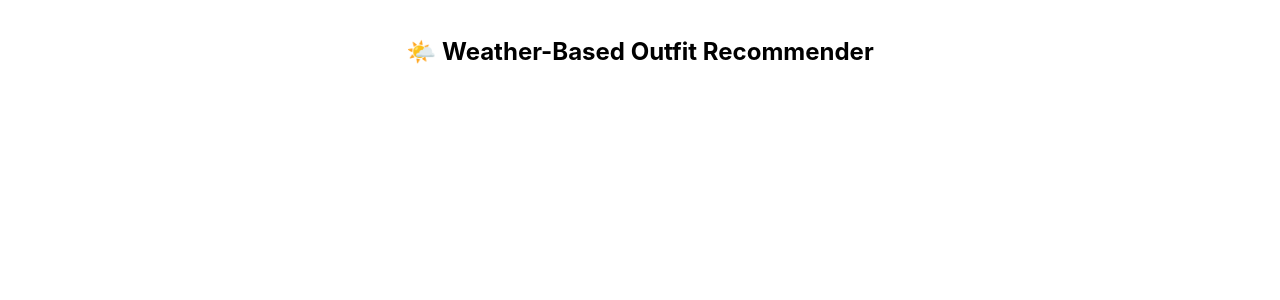
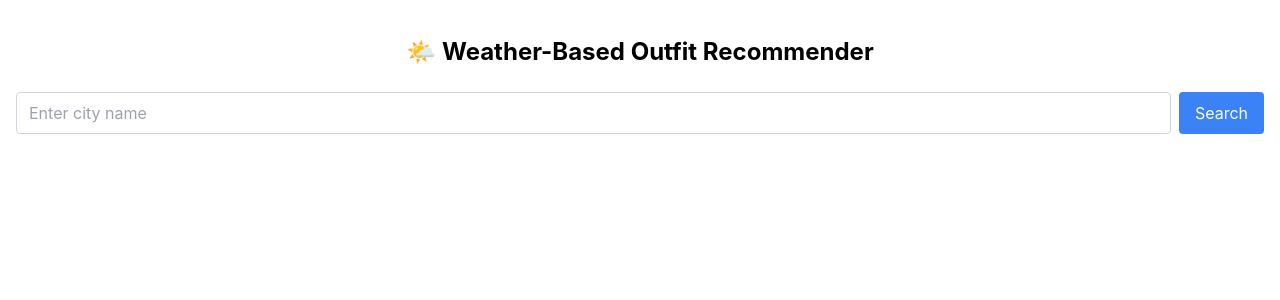
Before and after one commit to Thilak8654/weather-based-outfit-recommender, a React (Create React App) app: page / in a window 1280 px wide. Shown: the top 300 px of the page. Built offline with nearby package versions, Linux system fonts and the light colour scheme.

Commit message:
city search component without debounce

```diff
--- a/src/App.js
+++ b/src/App.js
@@ -1,4 +1,4 @@
-import logo from './logo.svg';
+import CitySearch from "./components/CitySearch";
 import './App.css';
 
 function App() {
@@ -7,6 +7,7 @@ function App() {
        <h1 className="text-2xl font-bold text-center mb-6">
         🌤️ Weather-Based Outfit Recommender
       </h1>
+      <CitySearch />
     </div>
   );
 }
--- /dev/null
+++ b/src/components/CitySearch.js
@@ -0,0 +1,50 @@
+import React, { useState, useContext } from "react";
+import { WeatherContext } from "../context/WeatherContext";
+
+const API_KEY = "135b1994551a3d091e2f64e6cd4b706c";
+
+function CitySearch() {
+  const [city, setCity] = useState("");
+  const { dispatch } = useContext(WeatherContext);
+
+  const fetchWeather = async (cityName) => {
+    try {
+      const res = await fetch(
+        `https://api.openweathermap.org/data/2.5/weather?q=${cityName}&appid=${API_KEY}&units=metric`
+      );
+      if (!res.ok) throw new Error("City not found");
+      const data = await res.json();
+      dispatch({ type: "SET_WEATHER", payload: data });
+    } catch (err) {
+      dispatch({ type: "SET_ERROR", payload: err.message });
+    }
+  };
+
+  const handleSearch = () => {
+    if (city.trim()) {
+      fetchWeather(city.trim());
+      setCity("");
+    }
+  };
+
+  return (
+    <div className="flex gap-2 mb-4">
+      <input
+        type="text"
+        className="flex-1 px-3 py-2 rounded border border-gray-300 focus:outline-none focus:ring-2 focus:ring-blue-400"
+        placeholder="Enter city name"
+        value={city}
+        onChange={(e) => setCity(e.target.value)}
+        onKeyDown={(e) => e.key === "Enter" && handleSearch()}
+      />
+      <button
+        onClick={handleSearch}
+        className="px-4 py-2 flex-shrink-0 rounded bg-blue-500 text-white hover:bg-blue-600"
+      >
+        Search
+      </button>
+    </div>
+  );
+}
+
+export default CitySearch;
--- /dev/null
+++ b/src/context/WeatherContext.js
@@ -0,0 +1,14 @@
+import React, {createContext, useReducer} from 'react';
+import { WeatherReducer } from './WeatherReducer';
+
+
+export const WeatherContext = createContext();
+
+export function WeatherProvider({children}){
+    const [state, dispatch] = useReducer(WeatherReducer);
+    return (
+        <WeatherContext.Provider value={{state, dispatch}}>
+            {children}
+        </WeatherContext.Provider>
+    )
+}
--- /dev/null
+++ b/src/context/WeatherReducer.js
@@ -0,0 +1,21 @@
+
+const initialState = {
+    weather: null,
+    error: null,
+}
+
+export function WeatherReducer(state, action){
+    switch (action.type){
+        case "SET_WEATHER":
+            return {
+                ...state,
+                weather: action.payload,
+                error: null,
+
+            };
+        case "SET_ERROR":
+            return { ...state, error: action.payload, weather: null};
+        default:
+            return state;
+    }
+}
--- a/src/index.js
+++ b/src/index.js
@@ -3,11 +3,14 @@ import ReactDOM from 'react-dom/client';
 import './index.css';
 import App from './App';
 import reportWebVitals from './reportWebVitals';
+import { WeatherProvider } from './context/WeatherContext';
 
 const root = ReactDOM.createRoot(document.getElementById('root'));
 root.render(
   <React.StrictMode>
+    <WeatherProvider>
     <App />
+    </WeatherProvider>
   </React.StrictMode>
 );
 
```
